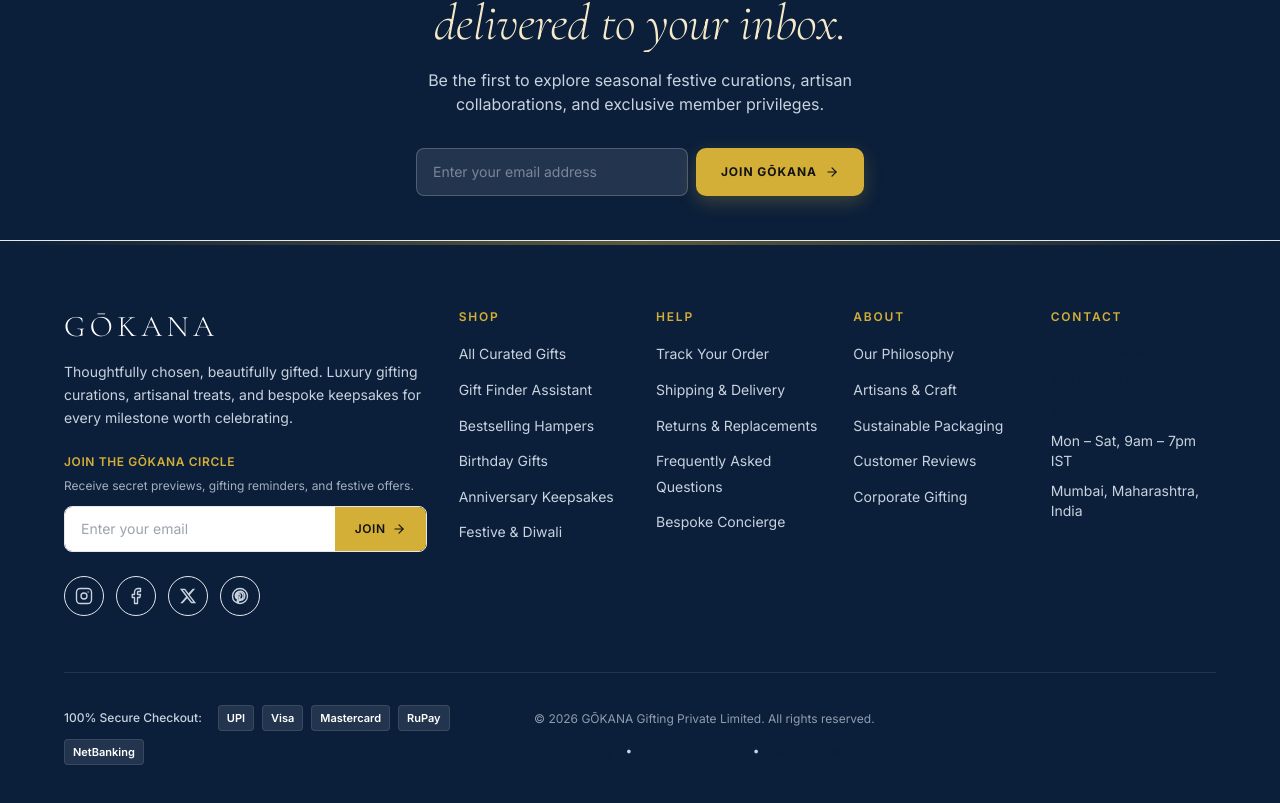
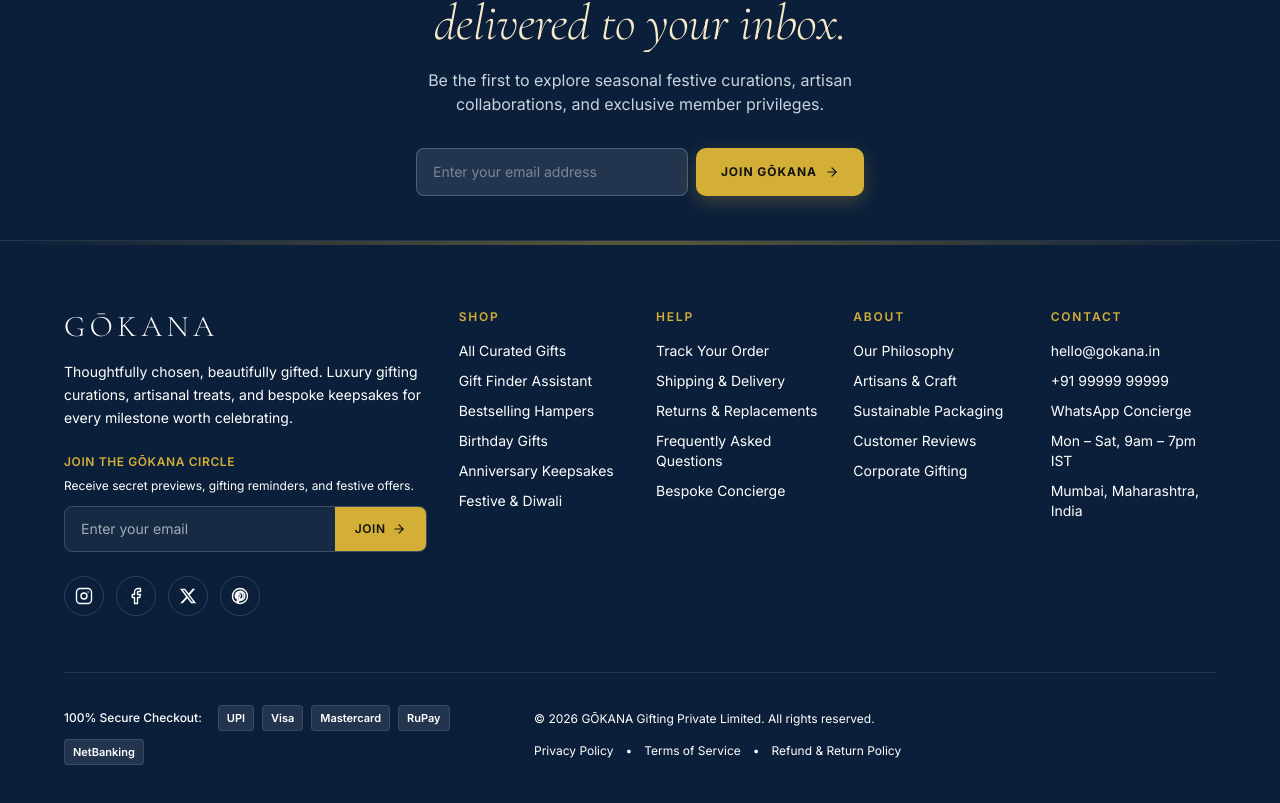
Before and after one commit to thakurrahul99/GOKANA-gifts, a React (Vite) app in the folder client/: page / in a window 1280 px wide. Shown: the part 9855-10658 px from the top of the page. Built offline with nearby package versions, Linux system fonts and the light colour scheme.

Commit message:
fix: make all footer text white

```diff
--- a/client/src/components/layout/Footer.jsx
+++ b/client/src/components/layout/Footer.jsx
@@ -1,63 +1,27 @@
 import { useState } from "react";
 import { Link } from "react-router-dom";
-import { ArrowRight, CheckCircle2, ShieldCheck } from "lucide-react";
+import { ArrowRight, CheckCircle2 } from "lucide-react";
 
-// Inline SVG social icons (lucide-react dropped Instagram/Facebook/Twitter/Pinterest)
+// Inline SVG social icons
 const SvgInstagram = ({ size = 18, ...props }) => (
-  <svg
-    width={size}
-    height={size}
-    viewBox="0 0 24 24"
-    fill="none"
-    stroke="currentColor"
-    strokeWidth="1.8"
-    strokeLinecap="round"
-    strokeLinejoin="round"
-    {...props}
-  >
+  <svg width={size} height={size} viewBox="0 0 24 24" fill="none" stroke="currentColor" strokeWidth="1.8" strokeLinecap="round" strokeLinejoin="round" {...props}>
     <rect x="2" y="2" width="20" height="20" rx="5" ry="5" />
     <circle cx="12" cy="12" r="4" />
     <circle cx="17.5" cy="6.5" r="1" fill="currentColor" stroke="none" />
   </svg>
 );
 const SvgFacebook = ({ size = 18, ...props }) => (
-  <svg
-    width={size}
-    height={size}
-    viewBox="0 0 24 24"
-    fill="none"
-    stroke="currentColor"
-    strokeWidth="1.8"
-    strokeLinecap="round"
-    strokeLinejoin="round"
-    {...props}
-  >
+  <svg width={size} height={size} viewBox="0 0 24 24" fill="none" stroke="currentColor" strokeWidth="1.8" strokeLinecap="round" strokeLinejoin="round" {...props}>
     <path d="M18 2h-3a5 5 0 0 0-5 5v3H7v4h3v8h4v-8h3l1-4h-4V7a1 1 0 0 1 1-1h3z" />
   </svg>
 );
 const SvgTwitterX = ({ size = 18, ...props }) => (
-  <svg
-    width={size}
-    height={size}
-    viewBox="0 0 24 24"
-    fill="currentColor"
-    {...props}
-  >
+  <svg width={size} height={size} viewBox="0 0 24 24" fill="currentColor" {...props}>
     <path d="M18.244 2.25h3.308l-7.227 8.26 8.502 11.24H16.17l-5.214-6.817L4.99 21.75H1.68l7.73-8.835L1.254 2.25H8.08l4.713 6.231zm-1.161 17.52h1.833L7.084 4.126H5.117z" />
   </svg>
 );
 const SvgPinterest = ({ size = 18, ...props }) => (
-  <svg
-    width={size}
-    height={size}
-    viewBox="0 0 24 24"
-    fill="none"
-    stroke="currentColor"
-    strokeWidth="1.8"
-    strokeLinecap="round"
-    strokeLinejoin="round"
-    {...props}
-  >
+  <svg width={size} height={size} viewBox="0 0 24 24" fill="none" stroke="currentColor" strokeWidth="1.8" strokeLinecap="round" strokeLinejoin="round" {...props}>
     <path d="M12 2C6.477 2 2 6.477 2 12c0 4.236 2.636 7.855 6.356 9.312-.088-.791-.167-2.005.035-2.868.181-.78 1.172-4.97 1.172-4.97s-.299-.598-.299-1.482c0-1.388.806-2.428 1.808-2.428.852 0 1.265.64 1.265 1.408 0 .858-.546 2.14-.828 3.33-.236.995.499 1.806 1.476 1.806 1.771 0 3.133-1.867 3.133-4.562 0-2.387-1.715-4.057-4.163-4.057-2.836 0-4.5 2.127-4.5 4.326 0 .856.33 1.775.741 2.276a.3.3 0 0 1 .069.285c-.075.314-.243.995-.276 1.134-.044.183-.146.222-.337.134-1.249-.581-2.03-2.407-2.03-3.874 0-3.154 2.292-6.052 6.608-6.052 3.469 0 6.165 2.473 6.165 5.776 0 3.447-2.173 6.22-5.19 6.22-1.013 0-1.967-.527-2.292-1.148l-.623 2.378c-.226.869-.835 1.958-1.244 2.621.938.29 1.931.446 2.962.446 5.523 0 10-4.477 10-10S17.523 2 12 2z" />
   </svg>
 );
@@ -76,11 +40,7 @@ const footerColumns = {
     { label: "Shipping & Delivery", href: "/#faq" },
     { label: "Returns & Replacements", href: "/#faq" },
     { label: "Frequently Asked Questions", href: "/#faq" },
-    {
-      label: "Bespoke Concierge",
-      href: "https://wa.me/919999999999",
-      isExternal: true,
-    },
+    { label: "Bespoke Concierge", href: "https://wa.me/919999999999", isExternal: true },
   ],
   About: [
     { label: "Our Philosophy", href: "/about" },
@@ -90,17 +50,9 @@ const footerColumns = {
     { label: "Corporate Gifting", href: "/contact" },
   ],
   Contact: [
-    {
-      label: "hello@gokana.in",
-      href: "mailto:hello@gokana.in",
-      isExternal: true,
-    },
+    { label: "hello@gokana.in", href: "mailto:hello@gokana.in", isExternal: true },
     { label: "+91 99999 99999", href: "tel:+919999999999", isExternal: true },
-    {
-      label: "WhatsApp Concierge",
-      href: "https://wa.me/919999999999",
-      isExternal: true,
-    },
+    { label: "WhatsApp Concierge", href: "https://wa.me/919999999999", isExternal: true },
     { label: "Mon – Sat, 9am – 7pm IST", href: null },
     { label: "Mumbai, Maharashtra, India", href: null },
   ],
@@ -130,46 +82,32 @@ export function Footer() {
   };
 
   return (
-    <footer
-      className="bg-[var(--primary)] text-[var(--surface)] border-t border-[var(--surface)]/10"
-      aria-label="Site Footer"
-    >
-      {/* Top Gold Accent Line */}
+    <footer className="bg-[var(--primary)] text-white border-t border-white/10" aria-label="Site Footer">
       <div className="h-1 bg-gradient-to-r from-transparent via-[var(--accent)] to-transparent opacity-40" />
 
       <div className="container-gokana pt-16 pb-12">
-        {/* Main Grid: Brand + 4 Columns */}
         <div className="grid grid-cols-1 md:grid-cols-2 lg:grid-cols-12 gap-10 lg:gap-8 pb-14 border-b border-white/10">
-          {/* Brand & Newsletter Column (4 cols) */}
           <div className="lg:col-span-4">
-            <Link
-              to="/"
-              className="font-serif text-3xl font-light tracking-[0.15em] uppercase text-[var(--surface)] mb-4 block hover:text-[var(--accent)] transition-colors"
-            >
+            <Link to="/" className="font-serif text-3xl font-light tracking-[0.15em] uppercase text-white mb-4 block hover:text-[var(--accent)] transition-colors">
               GŌKANA
             </Link>
-            <p className="font-sans text-sm text-[#C9D2DE] leading-relaxed max-w-sm mb-6">
+            <p className="font-sans text-sm text-white leading-relaxed max-w-sm mb-6">
               Thoughtfully chosen, beautifully gifted. Luxury gifting curations,
               artisanal treats, and bespoke keepsakes for every milestone worth
               celebrating.
             </p>
 
-            {/* Newsletter Subscription */}
             <div className="mb-6">
               <p className="font-sans text-xs font-semibold uppercase tracking-wider text-[var(--accent)] mb-2">
                 Join the GŌKANA Circle
               </p>
-              <p className="font-sans text-xs text-[#C9D2DE]/80 mb-3">
+              <p className="font-sans text-xs text-white mb-3">
                 Receive secret previews, gifting reminders, and festive offers.
               </p>
 
               {!subscribed ? (
-                <form
-                  onSubmit={handleSubscribe}
-                  className="space-y-2"
-                  noValidate
-                >
-                  <div className="flex rounded-lg overflow-hidden border border-[var(--surface)]/20 focus-within:border-[var(--accent)] transition-colors">
+                <form onSubmit={handleSubscribe} className="space-y-2" noValidate>
+                  <div className="flex rounded-lg overflow-hidden border border-white/20 focus-within:border-[var(--accent)] transition-colors">
                     <input
                       type="email"
                       value={email}
@@ -178,7 +116,7 @@ export function Footer() {
                         if (error) setError("");
                       }}
                       placeholder="Enter your email"
-                      className="flex-1 bg-[var(--surface)]/5 px-4 py-3 text-sm text-[var(--surface)] placeholder-[var(--surface)]/40 focus:outline-none min-h-[44px]"
+                      className="flex-1 bg-white/5 px-4 py-3 text-sm text-white placeholder-white/60 focus:outline-none min-h-[44px]"
                       aria-label="Email for newsletter"
                       required
                     />
@@ -191,189 +129,67 @@ export function Footer() {
                       <ArrowRight size={14} />
                     </button>
                   </div>
-                  {error && (
-                    <p
-                      className="text-xs text-[var(--blush)] font-medium mt-1"
-                      role="alert"
-                    >
-                      {error}
-                    </p>
-                  )}
+                  {error && <p className="text-xs text-[var(--blush)] font-medium mt-1" role="alert">{error}</p>}
                 </form>
               ) : (
-                <div
-                  className="flex items-center gap-2 p-3 rounded-lg bg-[var(--surface)]/10 text-[var(--accent)] text-sm"
-                  role="status"
-                  aria-live="polite"
-                >
+                <div className="flex items-center gap-2 p-3 rounded-lg bg-white/10 text-[var(--accent)] text-sm" role="status" aria-live="polite">
                   <CheckCircle2 size={16} />
                   <span>Welcome to GŌKANA. You're on the list!</span>
                 </div>
               )}
             </div>
 
-            {/* Social Icons */}
             <div className="flex items-center gap-3">
               {socials.map(({ Icon, href, label }) => (
-                <a
-                  key={label}
-                  href={href}
-                  target="_blank"
-                  rel="noopener noreferrer"
-                  aria-label={label}
-                  className="w-10 h-10 rounded-full border border-[var(--surface)]/15 flex items-center justify-center text-[#C9D2DE] hover:text-[var(--accent)] hover:border-[var(--accent)] hover:bg-[var(--surface)]/5 transition-all"
-                >
+                <a key={label} href={href} target="_blank" rel="noopener noreferrer" aria-label={label} className="w-10 h-10 rounded-full border border-white/15 flex items-center justify-center text-white hover:text-[var(--accent)] hover:border-[var(--accent)] hover:bg-white/5 transition-all">
                   <Icon size={18} />
                 </a>
               ))}
             </div>
           </div>
 
-          {/* Links Column 1: Shop (2 cols) */}
-          <div className="lg:col-span-2">
-            <h4 className="font-sans text-xs font-semibold uppercase tracking-[0.15em] text-[var(--accent)] mb-4">
-              Shop
-            </h4>
-            <ul className="space-y-2.5">
-              {footerColumns.Shop.map((item) => (
+          {Object.entries(footerColumns).map(([title, items]) => (
+            <div key={title} className="lg:col-span-2">
+              <h4 className="font-sans text-xs font-semibold uppercase tracking-[0.15em] text-[var(--accent)] mb-4">{title}</h4>
+              <ul className="space-y-2.5 text-sm text-white">
+                {items.map((item) => (
                   <li key={item.label}>
-                  <Link
-                    to={item.href}
-                    className="font-sans text-sm text-[#C9D2DE] hover:text-[#D4AF37] transition-colors"
-                  >
-                    {item.label}
-                  </Link>
-                </li>
-              ))}
-            </ul>
-          </div>
-
-          {/* Links Column 2: Help (2 cols) */}
-          <div className="lg:col-span-2">
-            <h4 className="font-sans text-xs font-semibold uppercase tracking-[0.15em] text-[var(--accent)] mb-4">
-              Help
-            </h4>
-            <ul className="space-y-2.5">
-              {footerColumns.Help.map((item) => (
-                <li key={item.label}>
-                  {item.isExternal ? (
-                    <a
-                      href={item.href}
-                      target="_blank"
-                      rel="noopener noreferrer"
-                      className="font-sans text-sm text-[#C9D2DE] hover:text-[#D4AF37] transition-colors"
-                    >
+                    {item.href ? (
+                      item.isExternal ? (
+                        <a href={item.href} target="_blank" rel="noopener noreferrer" className="font-sans text-sm text-white hover:text-[var(--accent)] transition-colors">
                           {item.label}
                         </a>
                       ) : (
-                    <Link
-                      to={item.href}
-                      className="font-sans text-sm text-[#C9D2DE] hover:text-[#D4AF37] transition-colors"
-                    >
+                        <Link to={item.href} className="font-sans text-sm text-white hover:text-[var(--accent)] transition-colors">
                           {item.label}
                         </Link>
+                      )
+                    ) : (
+                      <span className="text-white">{item.label}</span>
                     )}
                   </li>
                 ))}
               </ul>
             </div>
-
-          {/* Links Column 3: About (2 cols) */}
-          <div className="lg:col-span-2">
-            <h4 className="font-sans text-xs font-semibold uppercase tracking-[0.15em] text-[var(--accent)] mb-4">
-              About
-            </h4>
-            <ul className="space-y-2.5">
-              {footerColumns.About.map((item) => (
-                <li key={item.label}>
-                  <Link
-                    to={item.href}
-                    className="font-sans text-sm text-[#C9D2DE] hover:text-[#D4AF37] transition-colors"
-                  >
-                    {item.label}
-                  </Link>
-                </li>
           ))}
-            </ul>
         </div>
 
-          {/* Links Column 4: Contact (2 cols) */}
-          <div className="lg:col-span-2">
-            <h4 className="font-sans text-xs font-semibold uppercase tracking-[0.15em] text-[var(--accent)] mb-4">
-              Contact
-            </h4>
-            <ul className="space-y-2.5 text-sm text-[#C9D2DE]">
-              {footerColumns.Contact.map((item) => (
-                <li key={item.label}>
-                  {item.href ? (
-                    <a
-                      href={item.href}
-                      target={item.isExternal ? "_blank" : undefined}
-                      rel={item.isExternal ? "noopener noreferrer" : undefined}
-                      className="hover:text-[#D4AF37] transition-colors"
-                    >
-                      {item.label}
-                    </a>
-                  ) : (
-                    <span>{item.label}</span>
-                  )}
-                </li>
+        <div className="pt-8 flex flex-col md:flex-row items-center justify-between gap-6 text-xs text-white">
+          <div className="flex flex-wrap items-center gap-2">
+            <span className="font-sans text-xs font-medium text-white mr-2">100% Secure Checkout:</span>
+            {["UPI", "Visa", "Mastercard", "RuPay", "NetBanking"].map((method) => (
+              <span key={method} className="px-2 py-1 rounded bg-white/10 border border-white/10 text-white font-semibold text-[11px]">{method}</span>
             ))}
-            </ul>
-          </div>
           </div>
 
-        {/* Bottom Section: Payment Badges + Legal */}
-        <div className="pt-8 flex flex-col md:flex-row items-center justify-between gap-6 text-xs text-[#C9D2DE]/70">
-          {/* Payment Methods Row */}
-          <div className="flex flex-wrap items-center gap-2">
-            <span className="font-sans text-xs font-medium text-[#C9D2DE] mr-2">
-              100% Secure Checkout:
-            </span>
-            <span className="px-2 py-1 rounded bg-white/10 border border-white/10 text-white font-semibold text-[11px]">
-              UPI
-            </span>
-            <span className="px-2 py-1 rounded bg-white/10 border border-white/10 text-white font-semibold text-[11px]">
-              Visa
-            </span>
-            <span className="px-2 py-1 rounded bg-white/10 border border-white/10 text-white font-semibold text-[11px]">
-              Mastercard
-            </span>
-            <span className="px-2 py-1 rounded bg-white/10 border border-white/10 text-white font-semibold text-[11px]">
-              RuPay
-            </span>
-            <span className="px-2 py-1 rounded bg-white/10 border border-white/10 text-white font-semibold text-[11px]">
-              NetBanking
-            </span>
-          </div>
-
-          {/* Copyright & Legal Links */}
-          <div className="flex flex-wrap items-center gap-4 text-center md:text-right">
-            <span>
-              © {new Date().getFullYear()} GŌKANA Gifting Private Limited. All
-              rights reserved.
-            </span>
-            <div className="flex items-center gap-3 text-[#C9D2DE]">
-              <Link
-                to="/contact"
-                className="hover:text-white transition-colors"
-              >
-                Privacy Policy
-              </Link>
-              <span>•</span>
-              <Link
-                to="/contact"
-                className="hover:text-white transition-colors"
-              >
-                Terms of Service
-              </Link>
-              <span>•</span>
-              <Link
-                to="/contact"
-                className="hover:text-white transition-colors"
-              >
-                Refund & Return Policy
-              </Link>
+          <div className="flex flex-wrap items-center gap-4 text-center md:text-right text-white">
+            <span className="text-white">© {new Date().getFullYear()} GŌKANA Gifting Private Limited. All rights reserved.</span>
+            <div className="flex items-center gap-3 text-white">
+              <Link to="/contact" className="text-white hover:text-[var(--accent)] transition-colors">Privacy Policy</Link>
+              <span className="text-white">•</span>
+              <Link to="/contact" className="text-white hover:text-[var(--accent)] transition-colors">Terms of Service</Link>
+              <span className="text-white">•</span>
+              <Link to="/contact" className="text-white hover:text-[var(--accent)] transition-colors">Refund & Return Policy</Link>
             </div>
           </div>
         </div>
```
Lines whose indentation alone changed are shown as unchanged.
